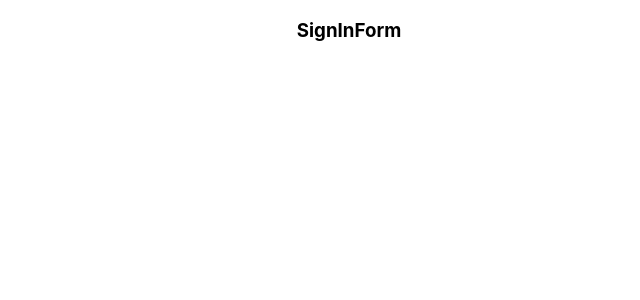
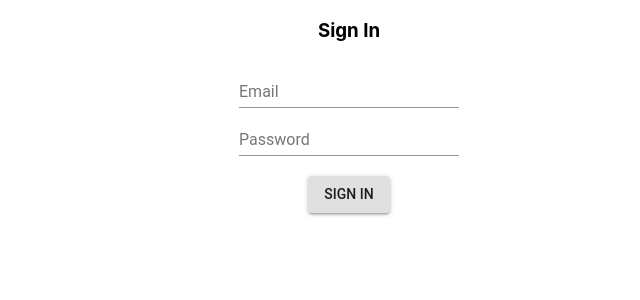
Before and after one commit to jessanderson222/budget-simple-frontend, a React (Create React App) app: page /signin in a window 1280 px wide. Shown: the top 300 px of the page, without its empty margins (291-931 px from the left). Built offline with nearby package versions, Linux system fonts and the light colour scheme.

Commit message:
Made the sign in form with Material UI

```diff
--- a/src/components/SignInForm.js
+++ b/src/components/SignInForm.js
@@ -1,10 +1,41 @@
 import React, { Component } from "react";
+import Button from "@material-ui/core/Button";
+import TextField from "@material-ui/core/TextField";
 
 class SignInForm extends Component {
+  state = {
+    email: "",
+    password: ""
+  };
+
+  handleChange = e => {
+    this.setState({
+      [e.target.label]: e.target.value
+    });
+  };
+
   render() {
     return (
       <div>
-        <h3>SignInForm</h3>
+        <h3>Sign In</h3>
+        <form>
+          <TextField
+            label="Email"
+            className="sign-in-field"
+            placeholder="Email"
+          />
+          <br />
+          <TextField
+            label="Password"
+            className="sign-in-field"
+            placeholder="Password"
+          />
+          <br />
+          <br />
+          <Button variant="contained" className="sign-in-button">
+            Sign In
+          </Button>
+        </form>
       </div>
     );
   }
--- a/src/components/UserContainer.js
+++ b/src/components/UserContainer.js
@@ -4,7 +4,7 @@ class UserContainer extends Component {
   render() {
     return (
       <div>
-        <h3>UserContainer</h3>
+        <h3>Name</h3>
       </div>
     );
   }
```
